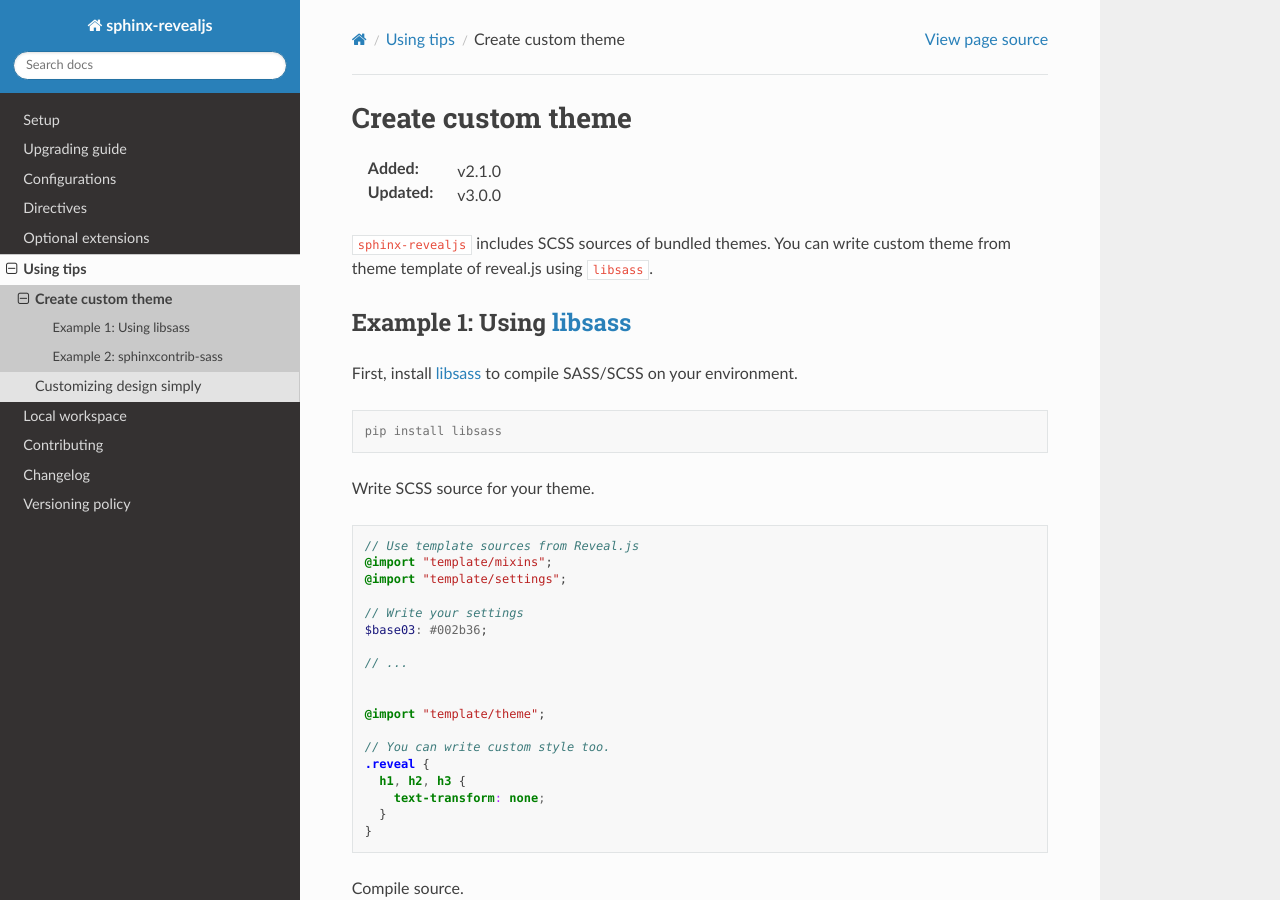
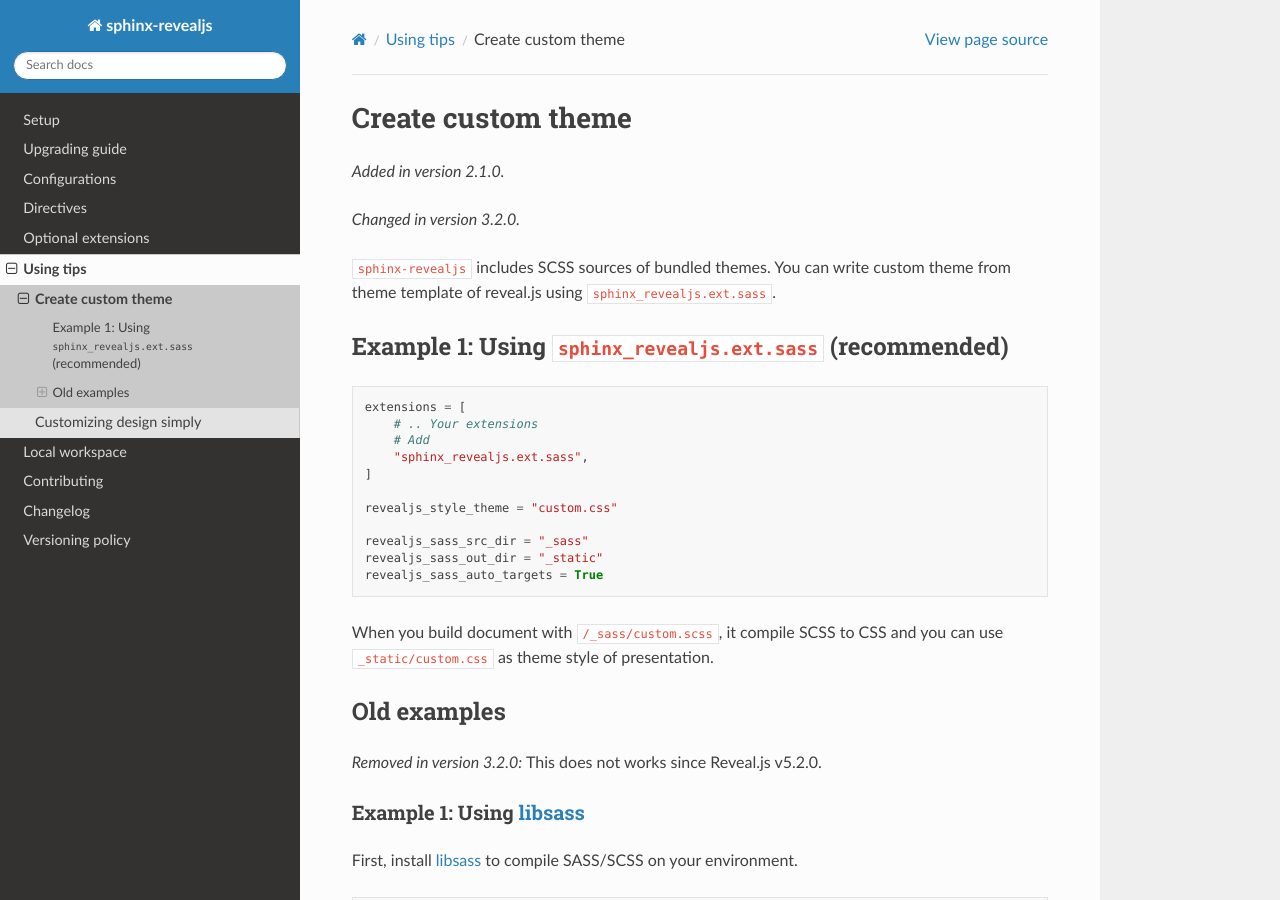
Before and after one commit to attakei/sphinx-revealjs, a Sphinx documentation site: the page built from doc/tips/create-custom-theme.rst, in a window 1280 px wide and 900 px high. Built offline with Sphinx 7.4.7 and the Read the Docs theme 3.1.0, drawn with Linux system fonts in a browser that asks for light colours; pages that are not in the unit, such as notebooks, are missing from menus.

Commit message:
doc: Update guide to create custom theme in project

```diff
--- a/doc/tips/create-custom-theme.rst
+++ b/doc/tips/create-custom-theme.rst
@@ -2,14 +2,42 @@
 Create custom theme
 ===================
 
-:Added: v2.1.0
-:Updated: v3.0.0
+.. versionadded:: 2.1.0
+
+.. versionchanged:: 3.2.0
 
 ``sphinx-revealjs`` includes SCSS sources of bundled themes.
-You can write custom theme from theme template of reveal.js using ``libsass``.
+You can write custom theme from theme template of reveal.js using ``sphinx_revealjs.ext.sass``.
+
+Example 1: Using ``sphinx_revealjs.ext.sass`` (recommended)
+===========================================================
+
+.. code-block:: python
+
+   extensions = [
+       # .. Your extensions
+       # Add
+       "sphinx_revealjs.ext.sass",
+   ]
+
+   revealjs_style_theme = "custom.css"
+
+   revealjs_sass_src_dir = "_sass"
+   revealjs_sass_out_dir = "_static"
+   revealjs_sass_auto_targets = True
+
+When you build document with ``/_sass/custom.scss``,
+it compile SCSS to CSS and you can use ``_static/custom.css`` as theme style of presentation.
+
+Old examples
+============
+
+.. versionremoved:: 3.2.0
+
+   This does not works since Reveal.js v5.2.0.
 
 Example 1: Using `libsass`_
-===========================
+---------------------------
 
 First, install `libsass`_ to compile SASS/SCSS on your environment.
 
@@ -66,7 +94,7 @@
    revealjs_static_path = ["_static"]
 
 Example 2: `sphinxcontrib-sass`_
-================================
+--------------------------------
 
 You can use `sphinxcontrib-sass`_ to simplify.
 
```
